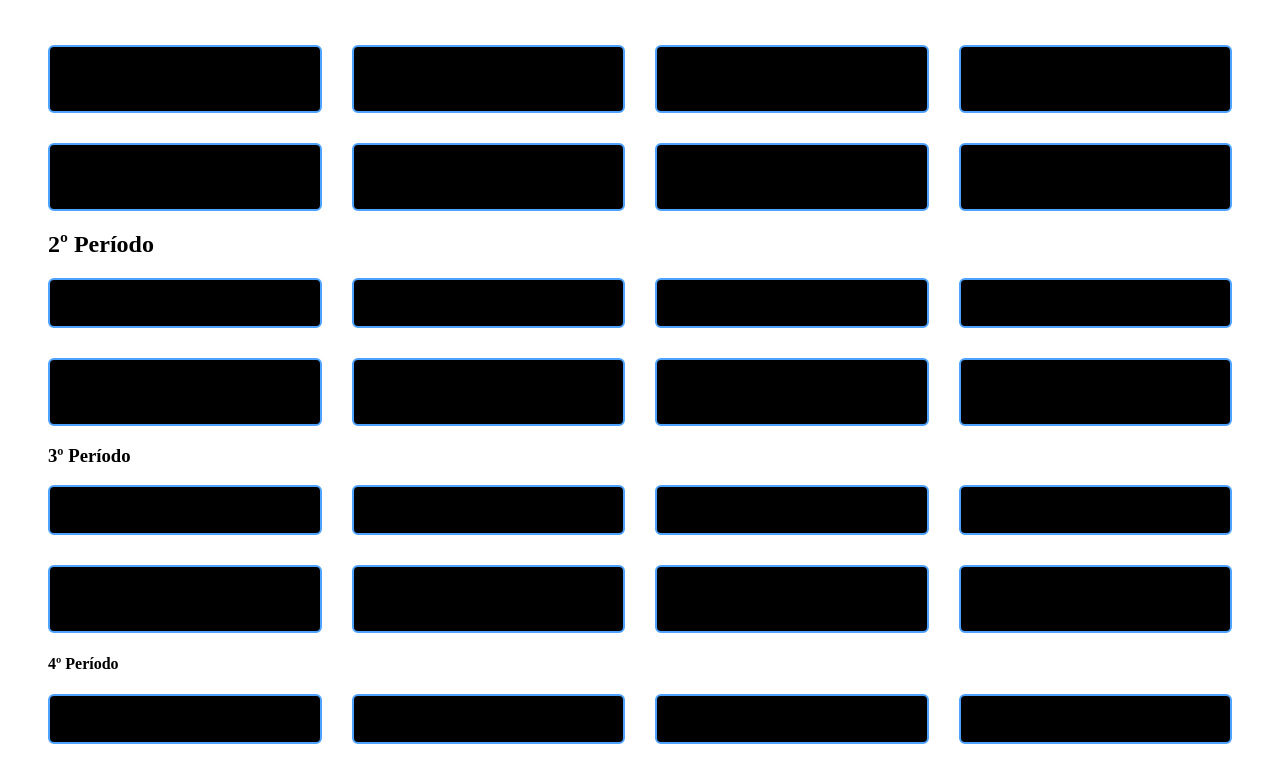
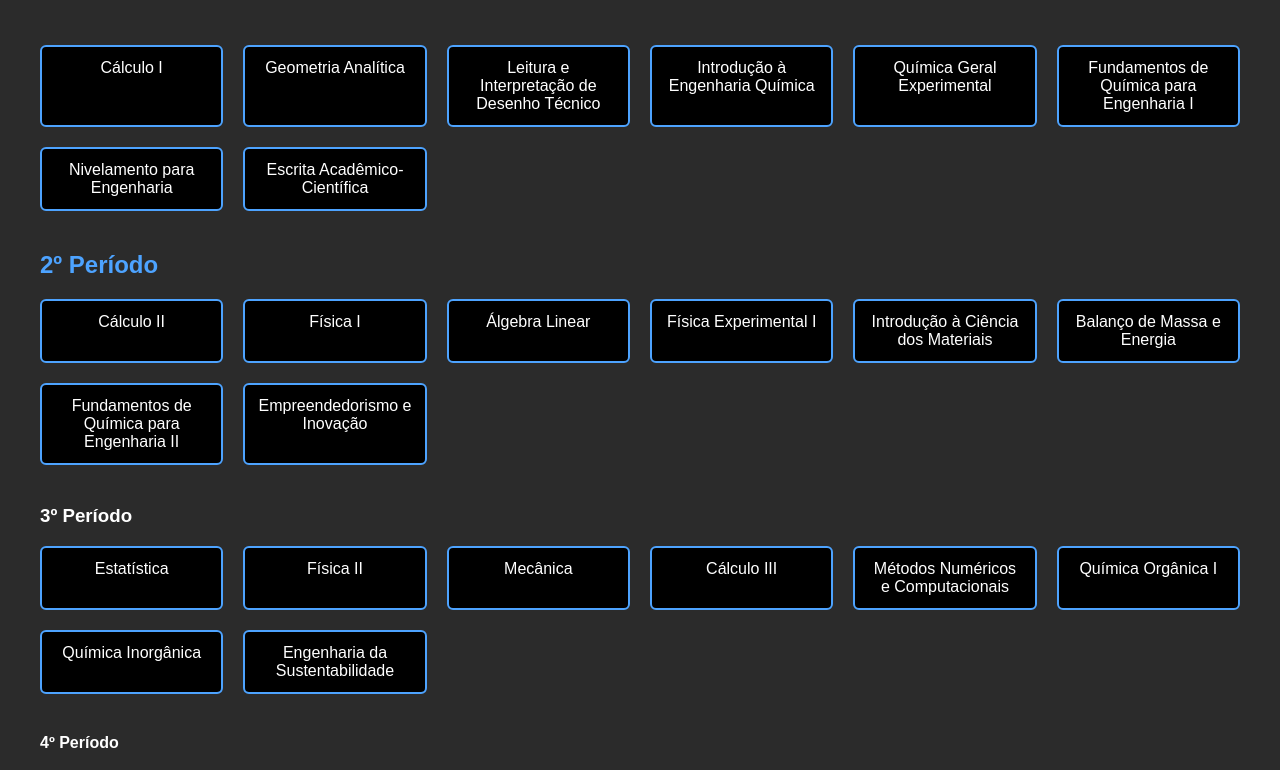
Before and after one commit to maluzinhs/EngenhariaQuimicaIntegral-EEL-USP, a plain HTML site: page index.html in a window 1280 px wide. Shown: the part 72-842 px from the top of the page. Drawn offline with Linux system fonts and the light colour scheme.

Commit message:
Update index.html

```diff
--- a/index.html
+++ b/index.html
@@ -12,15 +12,22 @@ line {
   transition: opacity 0.2s, stroke-width 0.2s;
 }
 
-line.active {
-  opacity: 1;
-  stroke-width: 4;
+body {
+  margin: 0;
+  background: #2b2b2b;
+  color: #ffffff;
+  font-family: Arial, sans-serif;
 }
 
 h1 {
   text-align: center;
   color: #4da3ff;
-  margin: 20px;
+  margin: 20px 0;
+}
+
+h2 {
+  color: #4da3ff;
+  margin: 40px 0 20px;
 }
 
 #container {
@@ -31,15 +38,16 @@ h1 {
 /* ===== MATÉRIAS ===== */
 .materias {
   display: grid;
-  grid-template-columns: repeat(4, 1fr);
-  gap: 30px;
+  grid-template-columns: repeat(6, 1fr);
+  gap: 20px;
+  margin-bottom: 40px;
 }
 
 .materia {
-  background: black;
+  background: #000;
   border: 2px solid #4da3ff;
   border-radius: 6px;
-  padding: 14px;
+  padding: 12px;
   text-align: center;
   cursor: pointer;
   position: relative;
```
